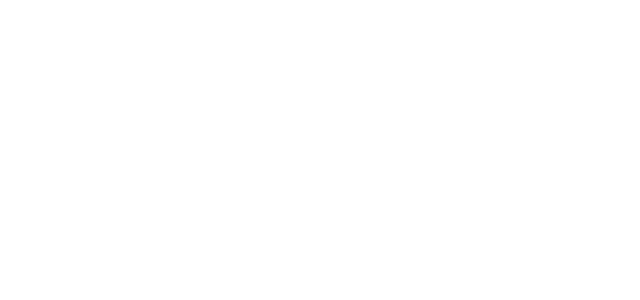
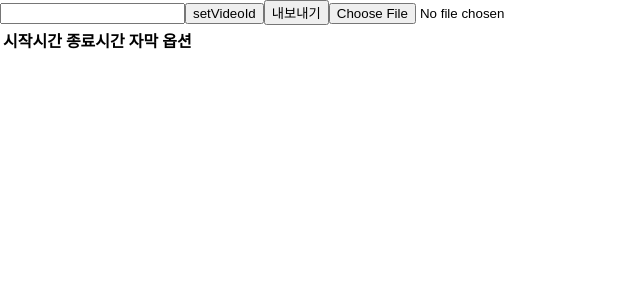
Before and after one commit to kwonminki/subtitle_csv, a React (Create React App) app: page / in a window 1280 px wide. Shown: the top 300 px of the page, without its empty margins (0-640 px from the left). Built offline with nearby package versions, Linux system fonts and the light colour scheme.

Commit message:
유튜브 플레이어 및 파일 입출력, 간격내 영상재생 기능, 재생속도 및 넘기기 기능 추가

```diff
--- a/package.json
+++ b/package.json
@@ -8,6 +8,7 @@
     "@testing-library/user-event": "^13.5.0",
     "@types/jest": "^27.5.2",
     "@types/node": "^16.18.122",
+    "@types/papaparse": "^5.3.15",
     "@types/react": "^18.3.18",
     "@types/react-dom": "^18.3.5",
     "papaparse": "^5.4.1",
@@ -40,5 +41,8 @@
       "last 1 firefox version",
       "last 1 safari version"
     ]
+  },
+  "devDependencies": {
+    "@types/youtube": "^0.1.0"
   }
 }
--- a/src/App.tsx
+++ b/src/App.tsx
@@ -1,9 +1,10 @@
 import React from 'react';
+import YoutubePlayer from './pages/YoutubePlayer';
 
 function App() {
   return (
     <div>
-
+      <YoutubePlayer/>
     </div>
   );
 }
--- a/src/pages/YoutubePlayer.tsx
+++ b/src/pages/YoutubePlayer.tsx
@@ -1,7 +1,234 @@
-import React from "react";
+import React, { useEffect, useRef, useState } from "react";
+import Papa from 'papaparse'
 
-const YoutubePlayer = () => {
+interface Clip{
+  speakerName: string,
+  startTime: string,
+  endTime: string,
+  korSub: string,
+}
 
+const YoutubePlayer: React.FC = () => {
+  const playerRef = useRef<HTMLDivElement>(null);
+
+  const [videoId, setVideoId] = useState<string>('');
+  const [inputValue, setInputValue] = useState<string>('');
+
+  const [player, setPlayer] = useState<YT.Player | null>(null);
+
+  const inputValueHandler = (e: React.ChangeEvent<HTMLInputElement>) => {
+    setInputValue(e.target.value);
+  }
+
+  const timeValueHandler = (e: React.ChangeEvent<HTMLInputElement>) => {
+
+  }
+
+  //Youtube Player 코드
+
+  useEffect(() => {
+    const script = document.createElement("script");
+    script.src = "https://www.youtube.com/iframe_api";
+    script.async = true;
+    document.body.appendChild(script);
+
+    (window as any).onYouTubeIframeAPIReady = () => {
+      if (playerRef.current) {
+        const newPlayer = new window.YT.Player(playerRef.current, {
+          height: '390',
+          width: '640',
+          videoId: videoId,
+          playerVars: {
+            autoplay: 0,
+            controls: 1,
+            start: 0,
+            end: 0,
+          }
+        })
+        setPlayer(newPlayer);
+      }
+    };
+
+    return (() => {
+      document.body.removeChild(script);
+    })
+  }, []);
+
+  useEffect(() => {
+    if (player && videoId) {
+      player.loadVideoById(videoId);
+      player.pauseVideo();
+    }
+  }, [videoId]);
+
+  // 재생위치 설정 코드
+
+  const onPlayLoop = (start: string, end: string) => {
+    const startTime = hmsToNumber(start);
+    const endTiem = hmsToNumber(end);
+
+    player?.seekTo(startTime, true);
+    player?.playVideo();
+    const interval = setInterval(() => {
+      if (player && player?.getCurrentTime() >= endTiem) {
+        player.pauseVideo();
+        clearInterval(interval);
+      }
+    }, 10)
+  }
+
+  // 재생시간 설정코드(hh:mm:ss:ss string -> number)
+
+  const hmsToNumber = (time: string) => {
+    if (time) {
+      const [hours, minutes, seconds, zpo] = time.split(":").map(Number);
+      return hours * 3600 + minutes * 60 + seconds + zpo * 0.01;
+    } else {
+      return 0;
+    }
+  }
+
+  const numberToHms = (time: number) => {
+    if (time) {
+      const hours = Math.floor(time / 3600);
+      const minutes = Math.floor((time - hours * 3600) / 60);
+      const seconds = Math.floor((time - hours * 3600 - minutes * 60));
+      const miliseconds = Math.round((time - hours * 3600 - minutes * 60 - seconds) * 100);
+      console.log(miliseconds);
+      return `${hours >= 10 ? hours : `0${hours}`}:${minutes >= 10 ? minutes: `0${minutes}`}:${seconds >= 10 ? seconds : `0${seconds}`}:${miliseconds >= 10 ? miliseconds : `0${miliseconds}`}`
+    } else {
+      return '';
+    }
+  }
+
+
+  // csv파일 업로드 및 분석 코드
+
+  const [file, setFile] = useState<File | null>(null);
+  const [data, setData] = useState < Clip[]>([]);
+
+  const fileHandler = (e: React.ChangeEvent<HTMLInputElement>) => {
+    if (e.target.files) {
+      setFile(e.target.files[0]);
+      fileReader(e.target.files[0]);
+    }
+  }
+
+
+  // 버그발생 이유 : 한줄로 정리한 후 배열로 분리를 쉼표로 하다보니 한글 내 존재하는 쉼표가 이후 데이터에도 영향을 미침
+
+  const fileReader = (file: File) => {
+    const reader = new FileReader();
+
+    reader.onload = (event) => {
+      const text = event.target?.result as string;
+      const parseData = Papa.parse(text, {
+        skipEmptyLines: true,
+      })
+      const rows = parseData.data as string[][];
+      const arr: Clip[] = [];
+      for (let i = 1; i < rows.length; i++){
+        const content: Clip = {
+          speakerName : rows[i][0],
+          startTime : rows[i][1],
+          endTime : rows[i][2],
+          korSub : rows[i][3],
+        }
+        arr.push(content);
+      }
+      setData(arr);
+    }
+    reader.readAsText(file);
+  }
+
+  // csv 파일 내보내기
+
+  const exportCSV = () => {
+    const headers = Object.keys(data[0]);
+    const csvRows = [];
+    csvRows.push(headers.join(','));
+    data.forEach((row) => {
+      const values = headers.map((header) => row[header as keyof Clip]);
+      csvRows.push(values.join(','));
+    });
+
+    const csvString = csvRows.join('\n');
+
+    const blob = new Blob([csvString], { type: 'text/csv; charset=utf-8;' });
+    const url = URL.createObjectURL(blob);
+
+    const a = document.createElement('a');
+    a.href = url;
+    a.download = 'clips.csv';
+    a.click();
+
+    URL.revokeObjectURL(url);
+  }
+
+  // 시작 or 종료시간 수정
+
+  const changeTime = (index: number, time: string, change: number, isStart: boolean) => {
+    const newTime = numberToHms(hmsToNumber(time) + change);
+    console.log(`${newTime} change ${change}`);
+    setData((prevData) =>
+      prevData.map((item, i) => i === index ? isStart ?{ ...item, startTime: newTime } : {...item, endTime: newTime} : item)
+    )
+  }
+
+  return (
+      <div>
+        {/* sample video id : crLbUTFh2oQ */}
+      <div ref={playerRef}/>
+      <input type="text" value={inputValue} onChange={inputValueHandler} />
+      <button onClick={() => {
+        setVideoId(inputValue)
+      }}>setVideoId</button>
+
+        <button onClick={exportCSV}>내보내기</button>
+      <input type="file" accept=".csv" onChange={fileHandler} />
+      <table>
+        <thead>
+          <tr>
+            <th>시작시간</th>
+            <th>종료시간</th>
+            <th>자막</th>
+            <th>옵션</th>
+          </tr>
+        </thead>
+        <tbody>
+          {data.map((item, index) => (
+            <tr key={index}>
+              <td>
+                <input key={index} type="text" value={item.startTime} />
+                <button onClick={() => changeTime(index, item.startTime, -0.1, true)}>-0.1</button>
+                <button onClick={() => changeTime(index, item.startTime, -0.01, true)}>-0.01</button>
+                <button onClick={() => changeTime(index, item.startTime, +0.01, true)}>+0.01</button>
+                <button onClick={() => changeTime(index, item.startTime, +0.1, true)}>+0.1</button>
+              </td>
+              <td>
+                <input type="text" value={item.endTime}/>
+                <button onClick={() => changeTime(index, item.endTime, -0.1, false)}>-0.1</button>
+                <button onClick={() => changeTime(index, item.endTime, -0.01, false)}>-0.01</button>
+                <button onClick={() => changeTime(index, item.endTime, +0.01, false)}>+0.01</button>
+                <button onClick={() => changeTime(index, item.endTime, +0.1, false)}>+0.1</button>
+              </td>
+              <td>
+                {item.korSub}
+              </td>
+              <td>
+                <button onClick={() => {
+                  player?.setPlaybackRate(1)
+                }}>1배속</button>
+                <button onClick={() => {
+                  player?.setPlaybackRate(2)
+                }}>2배속</button>
+              </td>
+            </tr>
+          ))}
+        </tbody>
+      </table>
+      </div>
+    );
 }
 
 export default YoutubePlayer;
```
Also changed, not shown: 1 other file (tests, documents, lock files or other folders).
